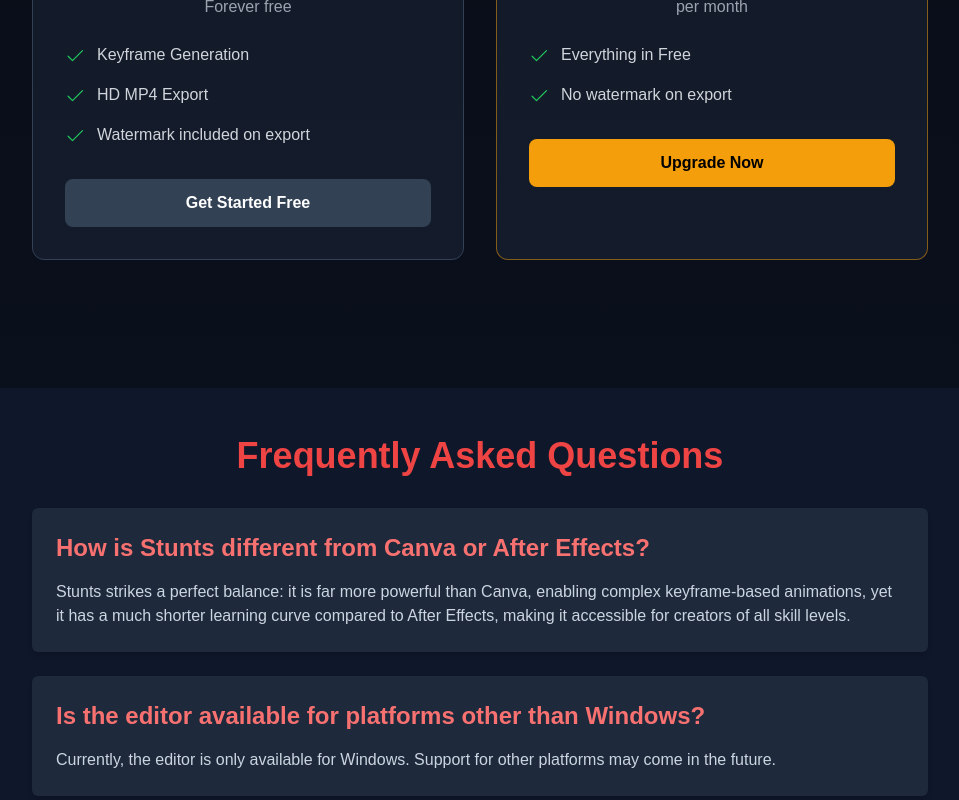
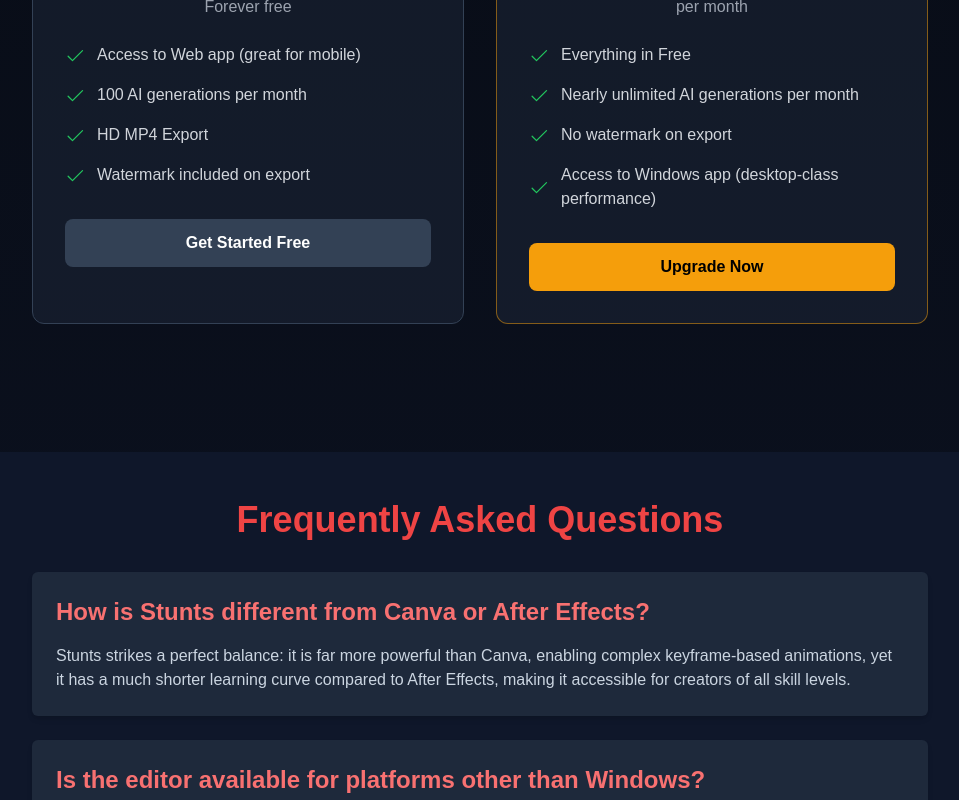
Before and after one commit to alexthegoodman/common-cloud, a Next.js app: page /stunts in a window 1280 px wide. Shown: the part 2700-3500 px from the top of the page, without its empty margins (160-1119 px from the left). Built offline with nearby package versions, Linux system fonts and the light colour scheme.

Commit message:
cors and content

```diff
--- a/components/FAQ.tsx
+++ b/components/FAQ.tsx
@@ -10,7 +10,7 @@
     {
       question: "Is the editor available for platforms other than Windows?",
       answer:
-        "Currently, the editor is only available for Windows. Support for other platforms may come in the future.",
+        "Currently, the editor is only available for Web and Windows. Support for other platforms may come in the future.",
     },
     {
       question: "Do generative keyframes work perfectly out of the box?",
--- a/components/PricingTable.tsx
+++ b/components/PricingTable.tsx
@@ -23,7 +23,15 @@
           <div className="space-y-4">
             <div className="flex items-center">
               <Check className="h-5 w-5 text-green-500 mr-3 flex-shrink-0" />
-              <span className="text-gray-300">Keyframe Generation</span>
+              <span className="text-gray-300">
+                Access to Web app (great for mobile)
+              </span>
+            </div>
+            <div className="flex items-center">
+              <Check className="h-5 w-5 text-green-500 mr-3 flex-shrink-0" />
+              <span className="text-gray-300">
+                100 AI generations per month
+              </span>
             </div>
             <div className="flex items-center">
               <Check className="h-5 w-5 text-green-500 mr-3 flex-shrink-0" />
@@ -77,7 +85,19 @@
             </div>
             <div className="flex items-center">
               <Check className="h-5 w-5 text-green-500 mr-3 flex-shrink-0" />
+              <span className="text-gray-300">
+                Nearly unlimited AI generations per month
+              </span>
+            </div>
+            <div className="flex items-center">
+              <Check className="h-5 w-5 text-green-500 mr-3 flex-shrink-0" />
               <span className="text-gray-300">No watermark on export</span>
+            </div>
+            <div className="flex items-center">
+              <Check className="h-5 w-5 text-green-500 mr-3 flex-shrink-0" />
+              <span className="text-gray-300">
+                Access to Windows app (desktop-class performance)
+              </span>
             </div>
             {/* <div className="flex items-center">
               <Check className="h-5 w-5 text-green-500 mr-3 flex-shrink-0" />
--- a/next.config.ts
+++ b/next.config.ts
@@ -7,12 +7,34 @@
 // export default nextConfig;
 
 import createMDX from "@next/mdx";
+import { headers } from "next/headers";
 
 /** @type {import('next').NextConfig} */
 const nextConfig = {
   // Configure `pageExtensions` to include markdown and MDX files
   pageExtensions: ["js", "jsx", "md", "mdx", "ts", "tsx"],
   // Optionally, add any other Next.js config below
+  async headers() {
+    return [
+      {
+        source: "/api/:path*",
+        headers: [
+          {
+            key: "Access-Control-Allow-Origin",
+            value: "*", // Set your origin
+          },
+          {
+            key: "Access-Control-Allow-Methods",
+            value: "GET, POST, PUT, DELETE, OPTIONS",
+          },
+          {
+            key: "Access-Control-Allow-Headers",
+            value: "Content-Type, Authorization",
+          },
+        ],
+      },
+    ];
+  },
 };
 
 const withMDX = createMDX({
```
